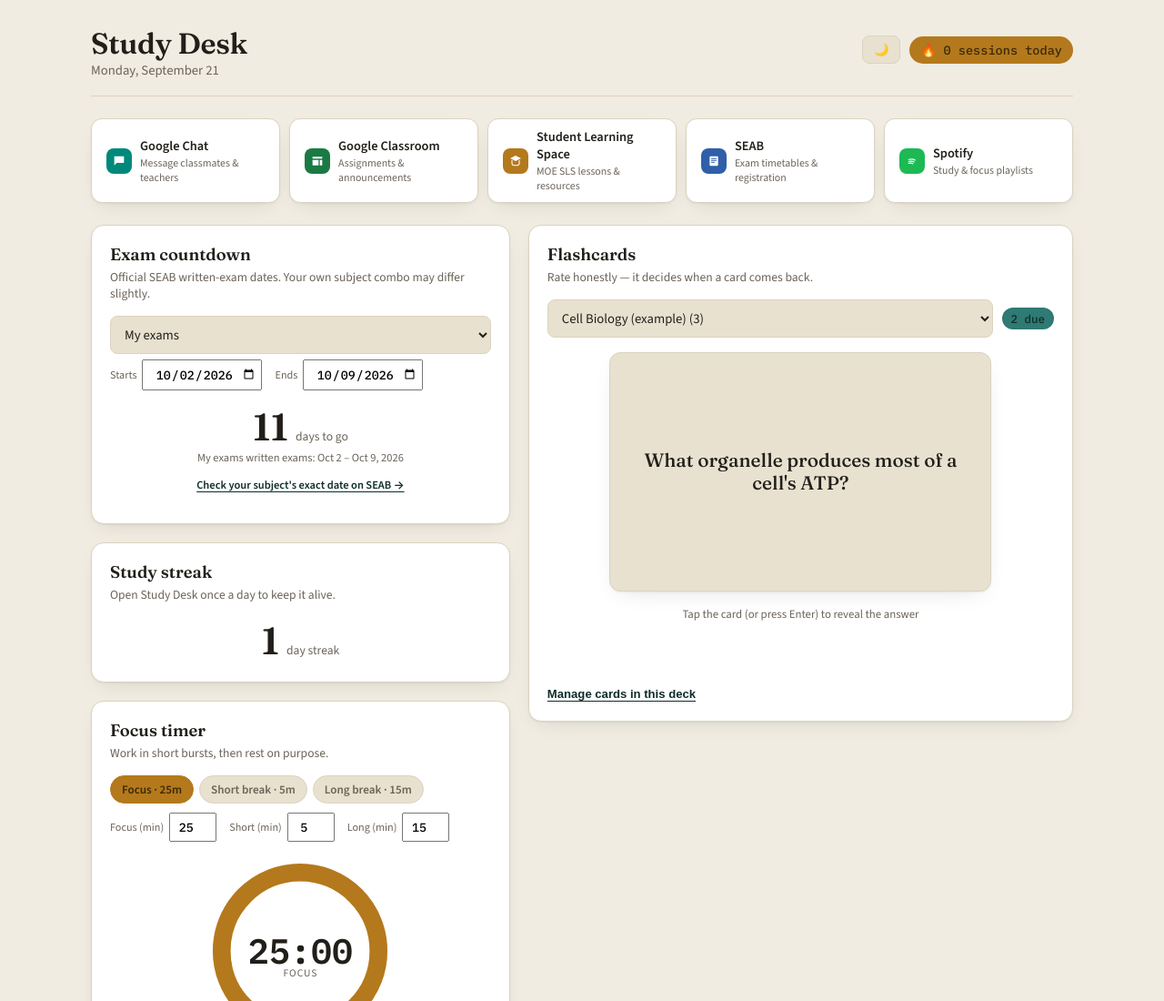
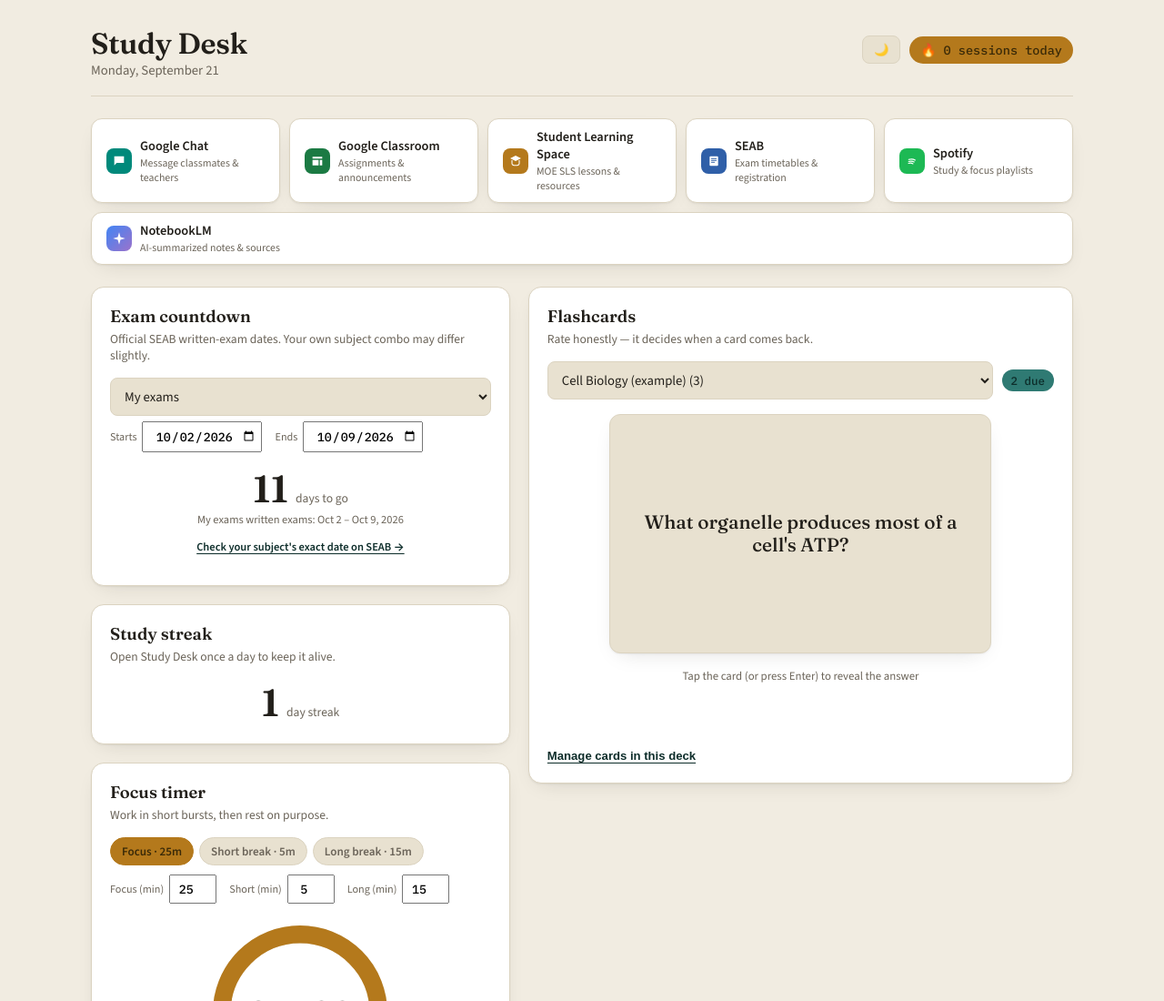
Before and after one commit to lucasngyulong2101-web/study-desk, a plain HTML site: page index.html in a window 1280 px wide. Shown: the top 1100 px of the page at 91% size. Drawn offline with nearby package versions, Linux system fonts and the light colour scheme.

Commit message:
Add NotebookLM quick link

```diff
--- a/index.html
+++ b/index.html
@@ -290,6 +290,12 @@
         <svg viewBox="0 0 24 24" fill="none"><circle cx="12" cy="12" r="9" fill="#fff" opacity="0"/><path d="M6.5 9.5c3.2-1 8-.7 10.6.9M6.2 12.7c2.8-.8 6.8-.6 9.2.8M6 15.7c2.3-.6 5.4-.5 7.4.7" stroke="#fff" stroke-width="1.7" stroke-linecap="round" fill="none"/></svg>
       </span>
       <span class="meta">Spotify<span class="sub2">Study & focus playlists</span></span>
+    </a>
+    <a class="link-chip" href="https://notebooklm.google.com" target="_blank" rel="noopener noreferrer">
+      <span class="ic" style="background:linear-gradient(135deg,#4285F4,#9B72CB)">
+        <svg viewBox="0 0 24 24" fill="none"><path d="M12 2l2.2 7.8L22 12l-7.8 2.2L12 22l-2.2-7.8L2 12l7.8-2.2L12 2z" fill="#fff"/></svg>
+      </span>
+      <span class="meta">NotebookLM<span class="sub2">AI-summarized notes & sources</span></span>
     </a>
   </nav>
 
```
